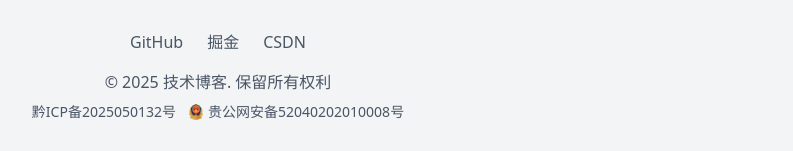
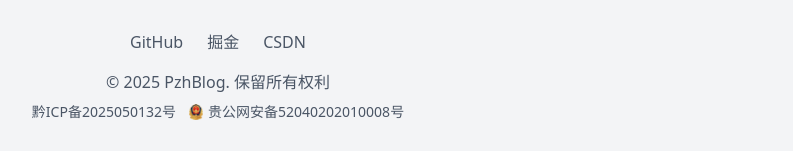
Before and after one commit to pzhdv/blog, a React (Vite) app: page / in a window 1280 px wide. Shown: the part 926-1077 px from the top of the page, without its empty margins (422-1215 px from the left). Built offline with nearby package versions, Linux system fonts and the light colour scheme; no server answers.

Commit message:
fix(custom): 底部版权年份自动获取，无需手动维护

```diff
--- a/src/layout/Footer.tsx
+++ b/src/layout/Footer.tsx
@@ -1,6 +1,8 @@
 import BeiAn from '@/assets/images/beian.png'
 
 export default function Footer() {
+  const currentYear = new Date().getFullYear()
+
   return (
     <footer className="py-8  text-gray-600 dark:text-gray-300 bg-gray-100 dark:bg-gray-800 ">
       <div className="max-w-6xl mx-auto px-4 text-center">
@@ -34,7 +36,7 @@ export default function Footer() {
             CSDN
           </a>
         </div>
-        <p className="text-base mb-2">© 2025 技术博客. 保留所有权利</p>
+        <p className="text-base mb-2">© {currentYear} PzhBlog. 保留所有权利</p>
         <div className="mt-1 flex flex-col sm:flex-row items-center justify-center gap-x-3 gap-y-1 text-sm">
           {/* ICP备案 */}
           <a
```
